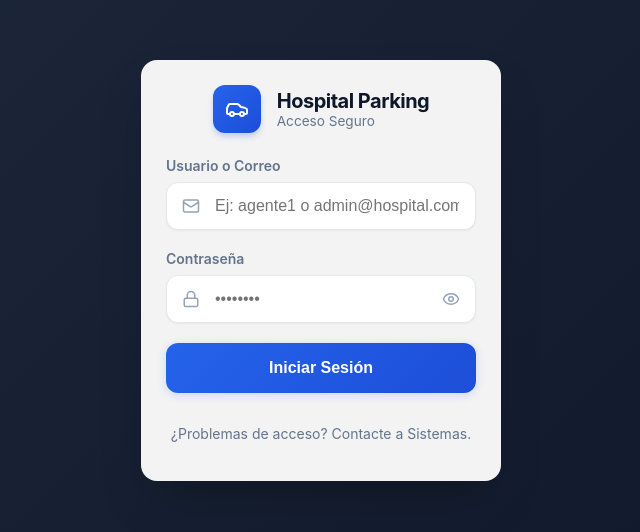
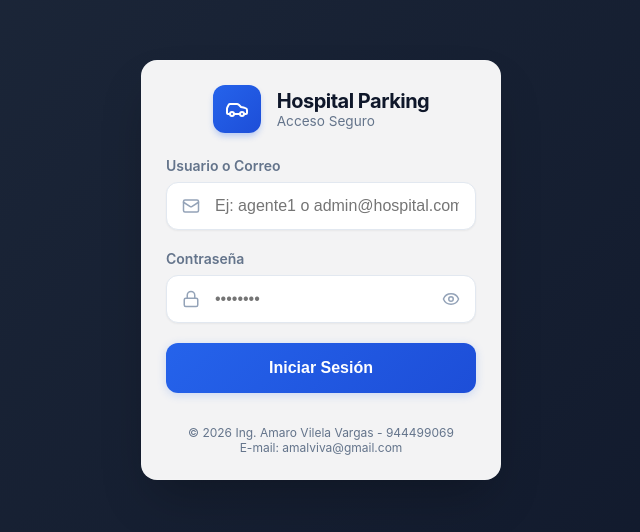
Before and after one commit to cereterall-coder/Hosp_parking, a React (Vite) app: page /login in a window 1280 px wide. Shown: the part 130-662 px from the top of the page, without its empty margins (319-959 px from the left). Built offline with nearby package versions, Linux system fonts and the light colour scheme; no server answers.

Commit message:
Update login footer with developer credits

```diff
--- a/src/pages/Login.jsx
+++ b/src/pages/Login.jsx
@@ -170,7 +170,8 @@ export default function Login() {
                 </form>
 
                 <div style={{ marginTop: '2rem', textAlign: 'center' }}>
-                    <p className="text-muted text-sm">¿Problemas de acceso? Contacte a Sistemas.</p>
+                    <p className="text-muted" style={{ fontSize: '0.75rem', margin: 0 }}>&copy; 2026 Ing. Amaro Vilela Vargas - 944499069</p>
+                    <p className="text-muted" style={{ fontSize: '0.75rem', margin: 0 }}>E-mail: amalviva@gmail.com</p>
                 </div>
             </div>
         </div>
```
